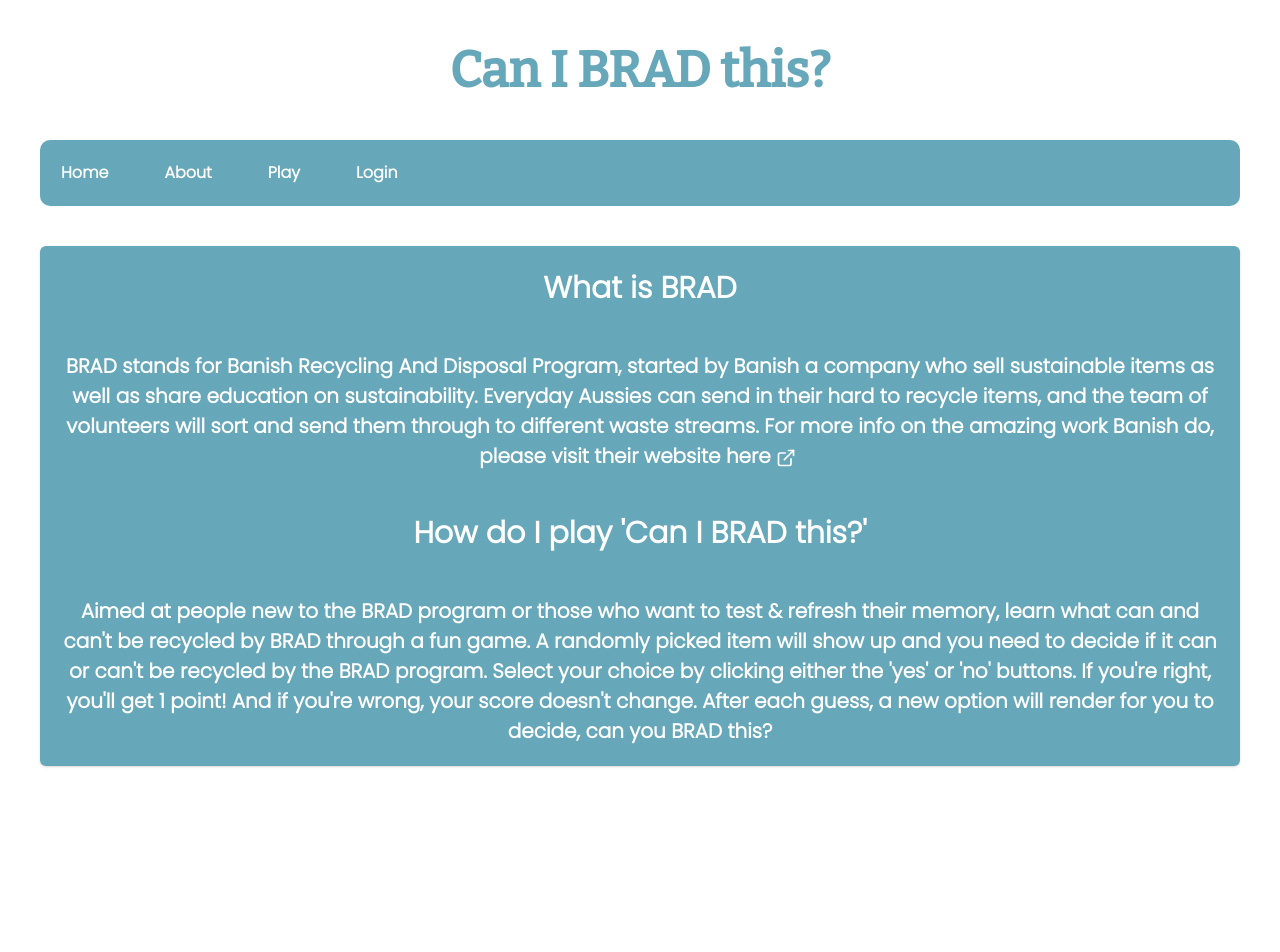
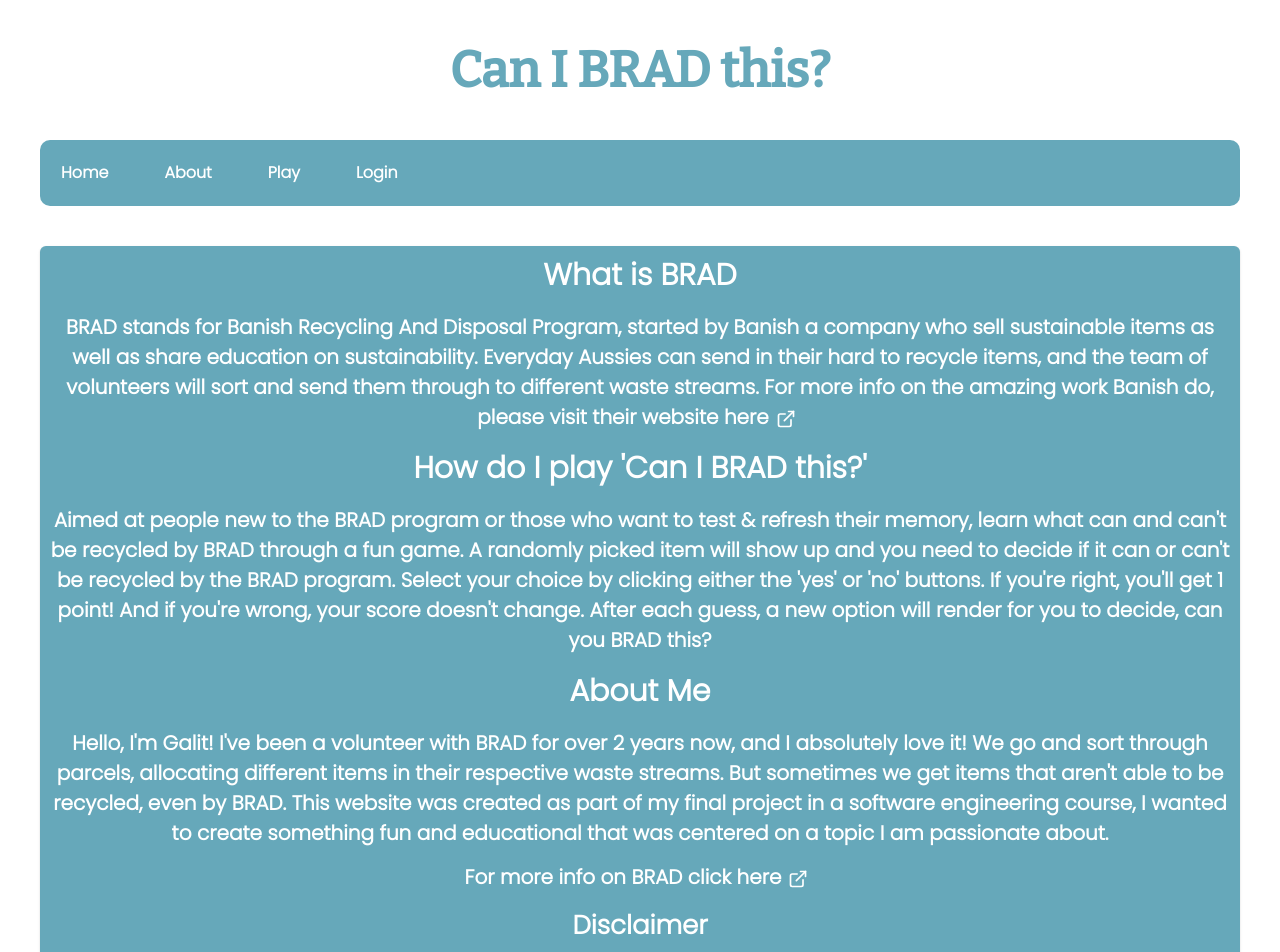
Before and after one commit to gal333t/project4, a React (Vite) app: page /about in a window 1280 px wide. Shown: the top 952 px of the page. Before the commit the page ends 806 px from the top, so only its background shows below. Built offline with nearby package versions, Linux system fonts and the light colour scheme; no server answers.

Commit message:
updating About page for about me and more info on BRAD

```diff
--- a/src/Components/About.jsx
+++ b/src/Components/About.jsx
@@ -15,8 +15,10 @@
         color="white"
         fontWeight="semibold"
       >
-        <CardHeader fontSize="30px">What is BRAD</CardHeader>
-        <CardBody textAlign="center" fontSize="20px">
+        <CardHeader fontSize="30px" p="7px">
+          What is BRAD
+        </CardHeader>
+        <CardBody textAlign="center" fontSize="20px" p="7px">
           BRAD stands for Banish Recycling And Disposal Program, started by
           Banish a company who sell sustainable items as well as share education
           on sustainability. Everyday Aussies can send in their hard to recycle
@@ -25,13 +27,13 @@
           please visit their website{" "}
           <Link href="https://banish.com.au" isExternal>
             here
-            <ExternalLinkIcon mx="5px" />
+            <ExternalLinkIcon mx="7px" />
           </Link>
         </CardBody>
-        <CardHeader fontSize="30px">
+        <CardHeader fontSize="30px" p="7px">
           How do I play 'Can I BRAD this?'
         </CardHeader>
-        <CardBody textAlign="center" fontSize="20px">
+        <CardBody textAlign="center" fontSize="20px" p="7px">
           Aimed at people new to the BRAD program or those who want to test &
           refresh their memory, learn what can and can't be recycled by BRAD
           through a fun game. A randomly picked item will show up and you need
@@ -41,6 +43,33 @@
           change. After each guess, a new option will render for you to decide,
           can you BRAD this?
         </CardBody>
+        <CardHeader fontSize="30px" p="7px">
+          About Me
+        </CardHeader>
+        <CardBody textAlign="center" fontSize="20px" p="7px">
+          Hello, I'm Galit! I've been a volunteer with BRAD for over 2 years
+          now, and I absolutely love it! We go and sort through parcels,
+          allocating different items in their respective waste streams. But
+          sometimes we get items that aren't able to be recycled, even by BRAD.
+          This website was created as part of my final project in a software
+          engineering course, I wanted to create something fun and educational
+          that was centered on a topic I am passionate about.
+        </CardBody>
+        <CardBody textAlign="center" fontSize="20px" p="7px">
+          For more info on BRAD click{" "}
+          <Link href="https://banish.com.au/pages/recycling-program" isExternal>
+            here
+            <ExternalLinkIcon mx="7px" />
+          </Link>
+        </CardBody>
+        <CardHeader fontSize="26px" p="7px">
+          Disclaimer
+        </CardHeader>
+        <CardBody textAlign="center" fontSize="20px" p="7px">
+          This website was not created by Banish, some of this info may not be
+          up to date. I will do my best to monitor and update if anything
+          changes, as well as adding more items into the game.
+        </CardBody>
       </Card>
     </div>
   );
```
